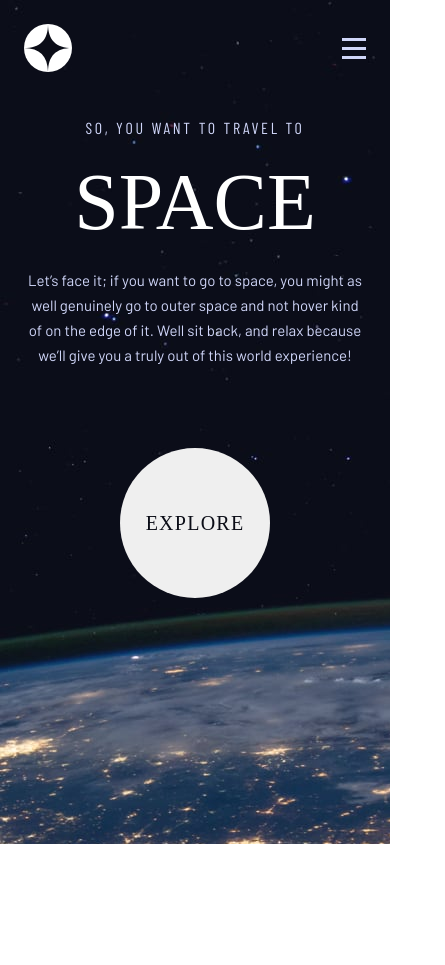
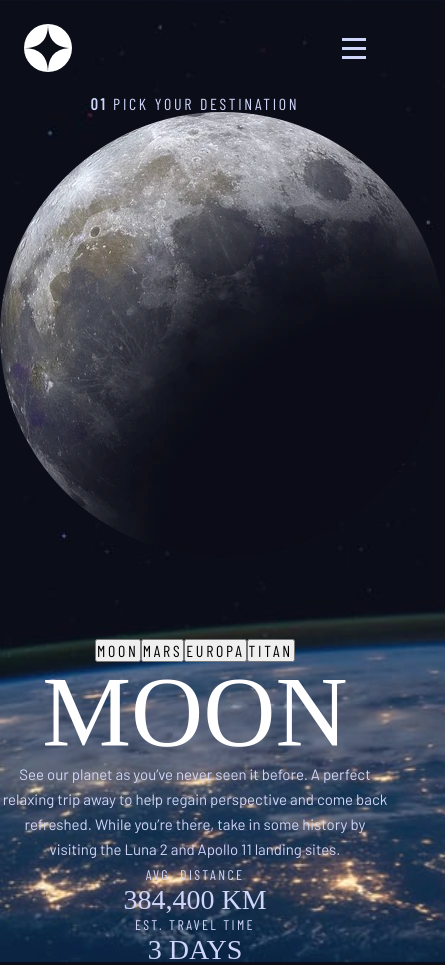
Before and after one commit to arijit-malakar/space-tourism-website, a React (Vite) app: page / in a window 390 px wide. Shown: the whole page, 445 px wide, since content can reach past the window. Before the commit the page ends 844 px from the top, so only its background shows below. Built offline with nearby package versions, Linux system fonts and the light colour scheme; a web font is replaced by a local one.

Commit message:
Header styling fixes, Added Destination page layout

```diff
--- a/src/App.tsx
+++ b/src/App.tsx
@@ -1,29 +1,12 @@
 import Header from "./components/Header";
+import Destination from "./pages/Destination";
 
 const App = () => {
   return (
     <>
       <Header />
       <main>
-        <div className="container">
-          <div className="col">
-            <div className="content-home">
-              <h5 className="mb-24">So, you want to travel to</h5>
-              <h1 className="mb-24">Space</h1>
-              <p>
-                Let’s face it; if you want to go to space, you might as well
-                genuinely go to outer space and not hover kind of on the edge of
-                it. Well sit back, and relax because we’ll give you a truly out
-                of this world experience!
-              </p>
-            </div>
-          </div>
-          <div className="col">
-            <div className="btn-wrapper">
-              <button className="btn btn-main">Explore</button>
-            </div>
-          </div>
-        </div>
+        <Destination />
       </main>
     </>
   );
--- a/src/components/Header.tsx
+++ b/src/components/Header.tsx
@@ -1,4 +1,5 @@
 import { useState } from "react";
+import "../styles/Header.css";
 
 const Header = () => {
   const [isMobileMenuOpen, setIsMobileMenuOpen] = useState(false);
--- a/src/index.css
+++ b/src/index.css
@@ -27,13 +27,19 @@ body {
   font-family: var(--font-body-text);
   line-height: 1;
   background: url("./assets/home/background-home-desktop.jpg");
-  background-size: cover;
+  background-size: cover !important;
   text-transform: uppercase;
 }
 
 @media (max-width: 768px) {
   body {
     background: url("./assets/home/background-home-tablet.jpg");
+  }
+}
+
+@media (max-width: 480px) {
+  body {
+    background: url("./assets/home/background-home-mobile.jpg");
   }
 }
 
@@ -96,6 +102,18 @@ h5 {
   }
 }
 
+p {
+  color: var(--color-light-purple);
+  font-size: 1.125rem;
+  line-height: 32px;
+  text-transform: none;
+}
+
+.sub-heading-1,
+.sub-heading-2 {
+  text-transform: unset;
+}
+
 .sub-heading-1 {
   font-size: 1.75rem;
   font-family: var(--font-heading);
@@ -105,13 +123,6 @@ h5 {
   font-size: 0.875rem;
   font-family: var(--font-heading-condensed);
   letter-spacing: 2.35px;
-}
-
-p {
-  color: var(--color-light-purple);
-  font-size: 1.125rem;
-  line-height: 32px;
-  text-transform: none;
 }
 
 @media (max-width: 768px) {
@@ -172,173 +183,23 @@ p {
   }
 }
 
-/* Header */
-
-.header {
-  display: flex;
-  position: relative;
-  align-items: center;
-  justify-content: space-between;
-  margin-top: 2.5rem;
-  margin-left: 3.4rem;
-}
-
-@media (max-width: 768px) {
-  .header {
-    margin-top: 0;
-    margin-left: 2.5rem;
-  }
-}
-
-@media (max-width: 480px) {
-  .header {
-    margin: 1.5rem 1.5rem 0;
-  }
-}
-
-.header-divider {
-  height: 1px;
-  width: 100%;
-  margin-left: 4rem;
-  margin-right: -2rem;
-  background-color: var(--color-white);
-  opacity: 0.25;
-  z-index: 1;
-}
-
-@media (max-width: 768px) {
-  .header-divider {
-    display: none;
-  }
-}
-
-/* Navigation */
-
-.nav {
-  padding: 2.5rem 10rem 2.5rem 7.5rem;
-  background-color: rgba(255, 255, 255, 0.04);
-  backdrop-filter: blur(81.55px);
-}
-
-@media (max-width: 768px) {
-  .nav {
-    padding-left: 3rem;
-    padding-right: 3rem;
-  }
-}
-
-@media (max-width: 480px) {
-  .nav {
-    padding: 7.375rem 0 0 2rem;
-    position: absolute;
-    top: -1.5rem;
-    right: -1.5rem;
-    height: 100vh;
-  }
-}
-
-.nav-list {
-  list-style: none;
-  display: flex;
-  gap: 3.125rem;
-  text-wrap: nowrap;
-}
-
-@media (max-width: 768px) {
-  .nav-list {
-    gap: 2.25rem;
-  }
-}
-
-@media (max-width: 480px) {
-  .nav-list {
-    gap: 1.5rem;
-    flex-direction: column;
-  }
-}
-
-.nav .nav-text {
-  padding-bottom: calc(2.5rem - 5px);
-}
-
-.nav .nav-text:hover {
-  border-bottom: 3px solid rgba(255, 255, 255, 0.5);
-}
-
-.nav .nav-text:active {
-  border-bottom: 3px solid rgb(255, 255, 255);
-}
-
-.nav-text.active {
-  border-bottom: 3px solid rgb(255, 255, 255);
-}
-
-@media (max-width: 480px) {
-  .nav .nav-text.active {
-    border-bottom: none;
-    border-right: 3px solid rgb(255, 255, 255);
-  }
-}
-
-@media (max-width: 768px) {
-  .nav .nav-text {
-    font-size: 0.875rem;
-  }
-
-  .nav .nav-text strong {
-    display: none;
-  }
-}
-
-@media (max-width: 480px) {
-  .nav .nav-text {
-    display: block;
-    font-size: 1rem;
-    padding: 0.375rem 6rem 0.375rem 0;
-  }
-
-  .nav .nav-text strong {
-    display: unset;
-  }
-}
-
-/* Hamburger Menu */
-
-.btn-hamburger {
-  display: none;
-}
-
-@media (max-width: 480px) {
-  .btn-hamburger {
-    display: unset;
-    border: none;
-    background-color: transparent;
-    line-height: 0;
-    z-index: 1;
-  }
-
-  .nav {
-    display: none;
-  }
-
-  .nav.open {
-    display: unset;
-  }
-}
-
 /* Landing Page - Content */
 .container {
   margin: 0 auto;
-  padding: 15.625rem 10.25rem 0;
   display: flex;
   flex-wrap: wrap;
+  row-gap: 8rem;
+}
+
+.align-home {
+  padding: 15.625rem 10.25rem 8.125rem;
+  justify-content: space-between;
 }
 
 @media (max-width: 768px) {
   .container {
-    padding: 6.5rem 0 0;
+    padding: 6.5rem 0 5.625rem;
     text-align: center;
-    row-gap: 8rem;
   }
 }
 
@@ -347,10 +208,6 @@ p {
     padding: 3rem 1.5rem 0;
     row-gap: 5rem;
   }
-}
-
-.col {
-  width: 50%;
 }
 
 @media (max-width: 768px) {
@@ -382,3 +239,42 @@ p {
     justify-content: center;
   }
 }
+
+/* Other Pages */
+.align-page {
+  padding: 4.75rem 0 0 10.375rem;
+}
+
+@media (max-width: 768px) {
+  .align-page {
+    padding: 2.5rem 0 0 0;
+  }
+}
+
+@media (max-width: 480px) {
+  .align-page {
+    padding: 1.5rem 0 0 0;
+  }
+}
+
+/* Destination Page */
+.align-page-destination {
+  padding-right: 10.25rem;
+  justify-content: space-between;
+}
+
+@media (max-width: 768px) {
+  .align-page-destination {
+    padding-right: unset;
+  }
+}
+
+.w-40 {
+  width: 40%;
+}
+
+@media (max-width: 992px) {
+  .w-40 {
+    width: unset;
+  }
+}
--- /dev/null
+++ b/src/pages/Destination.tsx
@@ -0,0 +1,47 @@
+const Destination = () => {
+  return (
+    <div className="container align-page align-page-destination">
+      <div className="col">
+        <h5>
+          <strong>01</strong> Pick your destination
+        </h5>
+        <div className="tab-img-wrapper">
+          <img
+            className="tab-image"
+            src="../src/assets/destination/image-moon.webp"
+            alt="image-moon"
+          />
+        </div>
+      </div>
+      <div className="col w-40">
+        <div className="btn-group">
+          <button className="btn btn-tab nav-text">Moon</button>
+          <button className="btn btn-tab nav-text">Mars</button>
+          <button className="btn btn-tab nav-text">Europa</button>
+          <button className="btn btn-tab nav-text">Titan</button>
+        </div>
+        <div className="tab-content">
+          <h2 className="tab-title mb-14">Moon</h2>
+          <p className="tab-description pb-54 mb-28">
+            See our planet as you’ve never seen it before. A perfect relaxing
+            trip away to help regain perspective and come back refreshed. While
+            you’re there, take in some history by visiting the Luna 2 and Apollo
+            11 landing sites.
+          </p>
+          <div className="tab-stats">
+            <div className="stat-group">
+              <p className="sub-heading-2">Avg. distance</p>
+              <p className="sub-heading-1">384,400 km</p>
+            </div>
+            <div className="stat-group">
+              <p className="sub-heading-2">Est. travel time</p>
+              <p className="sub-heading-1">3 days</p>
+            </div>
+          </div>
+        </div>
+      </div>
+    </div>
+  );
+};
+
+export default Destination;
--- /dev/null
+++ b/src/styles/Header.css
@@ -0,0 +1,153 @@
+/* Header */
+
+.header {
+  display: flex;
+  position: relative;
+  align-items: center;
+  justify-content: space-between;
+  padding-top: 2.5rem;
+  padding-left: 3.4rem;
+}
+
+@media (max-width: 768px) {
+  .header {
+    padding-top: 0;
+    padding-left: 2.5rem;
+  }
+}
+
+@media (max-width: 480px) {
+  .header {
+    padding: 1.5rem 1.5rem 0;
+  }
+}
+
+.header-divider {
+  height: 1px;
+  width: 100%;
+  margin-left: 4rem;
+  margin-right: -2rem;
+  background-color: var(--color-white);
+  opacity: 0.25;
+  z-index: 1;
+}
+
+@media (max-width: 768px) {
+  .header-divider {
+    display: none;
+  }
+}
+
+/* Navigation */
+
+.nav {
+  padding: 2.5rem 10rem 2.5rem 7.5rem;
+  background-color: rgba(255, 255, 255, 0.04);
+  backdrop-filter: blur(81.55px);
+}
+
+@media (max-width: 768px) {
+  .nav {
+    padding-left: 3rem;
+    padding-right: 3rem;
+  }
+}
+
+@media (max-width: 480px) {
+  .nav {
+    padding: 7.375rem 0 0 2rem;
+    position: absolute;
+    top: -1.5rem;
+    right: -1.5rem;
+    height: 100vh;
+  }
+}
+
+.nav-list {
+  list-style: none;
+  display: flex;
+  gap: 3.125rem;
+  text-wrap: nowrap;
+}
+
+@media (max-width: 768px) {
+  .nav-list {
+    gap: 2.25rem;
+  }
+}
+
+@media (max-width: 480px) {
+  .nav-list {
+    gap: 1.5rem;
+    flex-direction: column;
+  }
+}
+
+.nav .nav-text {
+  padding-bottom: calc(2.5rem - 5px);
+}
+
+.nav .nav-text:hover {
+  border-bottom: 3px solid rgba(255, 255, 255, 0.5);
+}
+
+.nav .nav-text:active {
+  border-bottom: 3px solid rgb(255, 255, 255);
+}
+
+.nav-text.active {
+  border-bottom: 3px solid rgb(255, 255, 255);
+}
+
+@media (max-width: 480px) {
+  .nav .nav-text.active {
+    border-bottom: none;
+    border-right: 3px solid rgb(255, 255, 255);
+  }
+}
+
+@media (max-width: 768px) {
+  .nav .nav-text {
+    font-size: 0.875rem;
+  }
+
+  .nav .nav-text strong {
+    display: none;
+  }
+}
+
+@media (max-width: 480px) {
+  .nav .nav-text {
+    display: block;
+    font-size: 1rem;
+    padding: 0.375rem 6rem 0.375rem 0;
+  }
+
+  .nav .nav-text strong {
+    display: unset;
+  }
+}
+
+/* Hamburger Menu */
+
+.btn-hamburger {
+  display: none;
+}
+
+@media (max-width: 480px) {
+  .btn-hamburger {
+    display: unset;
+    border: none;
+    background-color: transparent;
+    line-height: 0;
+    z-index: 1;
+  }
+
+  .nav {
+    display: none;
+  }
+
+  .nav.open {
+    display: unset;
+  }
+}
```
Also changed, not shown: src/pages/Home.tsx (added, +25 -0 lines).
